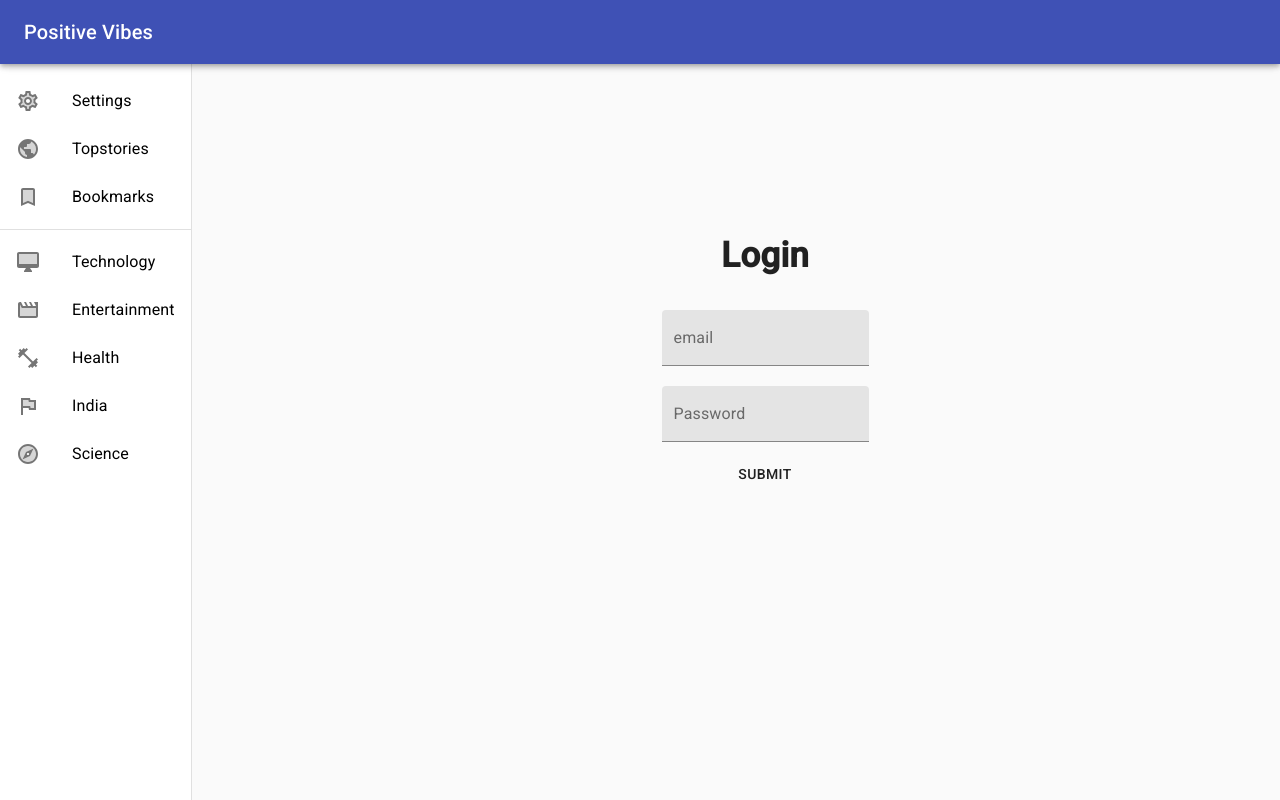
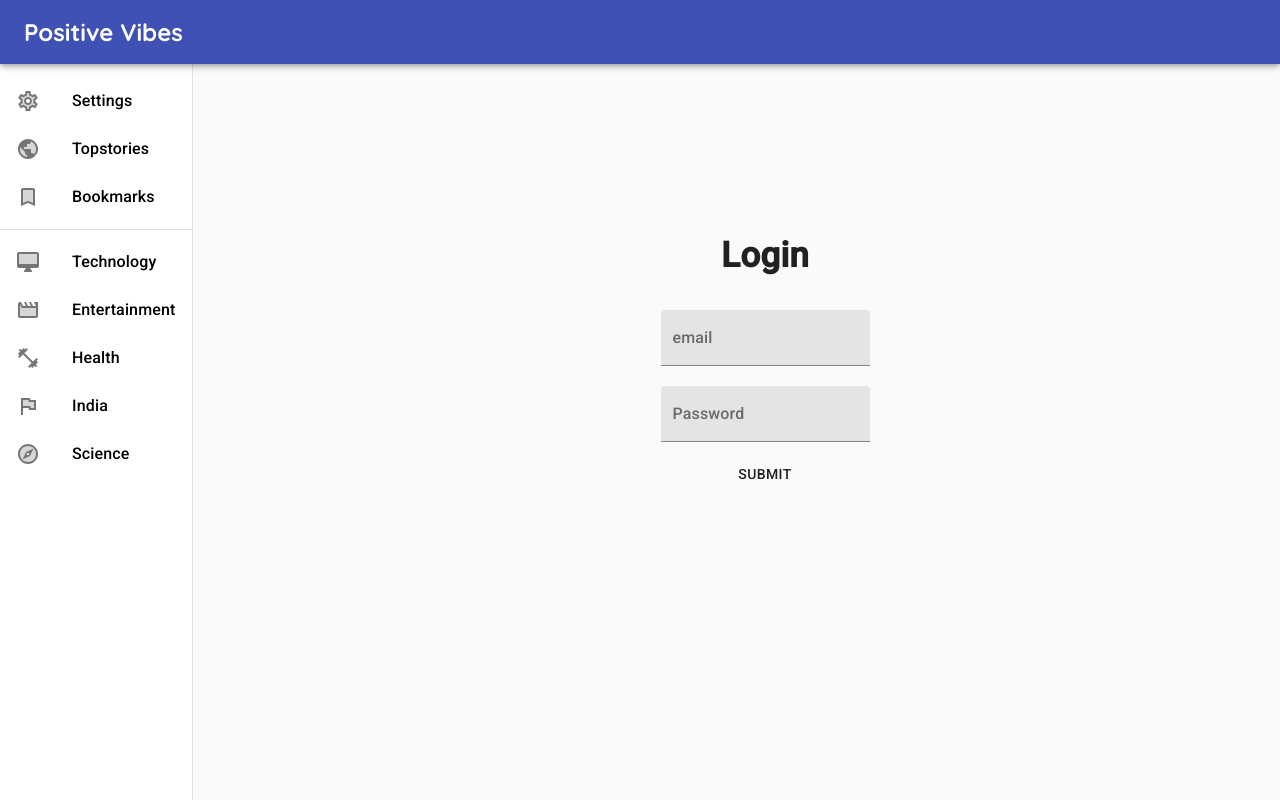
Before and after one commit to ujjwal-kr/positive-vibes, a React (Create React App) app: page /login in a window 1280 px wide. Built offline with nearby package versions, Linux system fonts and the light colour scheme.

Commit message:
changed some fints

```diff
--- a/src/Components/newsItem.jsx
+++ b/src/Components/newsItem.jsx
@@ -50,3 +50,9 @@ export const DesktopButton = styled.div`
         display: none;
     }
 `
+
+export const MobileCenter = styled.div`
+    @media (max-width: 800px) {
+        text-align: center;
+    }
+`
--- a/src/News/home.jsx
+++ b/src/News/home.jsx
@@ -15,7 +15,7 @@ import ListItemIcon from '@material-ui/core/ListItemIcon';
 import ListItemText from '@material-ui/core/ListItemText';
 import { FlagTwoTone, MovieTwoTone, DesktopMacTwoTone, FitnessCenterTwoTone, ExploreTwoTone, BookmarkTwoTone, PublicTwoTone, SettingsTwoTone } from '@material-ui/icons';
 import { Switch, Route, Link } from 'react-router-dom';
-
+import '../fonts.css';
 import Redirect from './redirect';
 import NewsItemComponent from './news';
 import NewsId from './newsId';
@@ -89,8 +89,8 @@ export default function HomeComponent() {
           [classes.appBarShift]: open,
         })}
       >
-        <Toolbar>
-          <Typography variant="h6" noWrap className={classes.title} >
+        <Toolbar className="logo">
+          <Typography variant="h5" noWrap className="logo" >
             Positive Vibes
           </Typography>
           {/* <span>
--- a/src/News/news.jsx
+++ b/src/News/news.jsx
@@ -4,8 +4,9 @@ import URL from '../url';
 import { Redirect, Link } from 'react-router-dom';
 
 import { Button, Grid, TextField } from '@material-ui/core';
-import { Wrapper, Item, Date, MobileButton, DesktopButton } from '../Components/newsItem';
+import { Wrapper, Item, Date, MobileButton, DesktopButton, MobileCenter } from '../Components/newsItem';
 import { Alert, Skeleton } from '@material-ui/lab';
+import '../fonts.css';
 
 class NewsItemComponent extends React.Component {
 
@@ -94,13 +95,15 @@ class NewsItemComponent extends React.Component {
             welcome = <LoginMessage />
         }
         return (
-            <Wrapper>
+            <Wrapper className="roboto">
+                <MobileCenter>
                     {this.state.user ?
                         <form onSubmit={this.search} noValidate autoComplete="off">
-                        <TextField onChange={this.handleSearch} label="Search" variant="outlined" />
+                            <TextField style={{width: 80+'%'}} onChange={this.handleSearch} label="Search" variant="outlined" />
                         </form>
                         : null
                     }
+                </MobileCenter>
                 <br />
                 {welcome} <br />
                 {items}
--- /dev/null
+++ b/src/fonts.css
@@ -0,0 +1,17 @@
+@import url('https://fonts.googleapis.com/css2?family=Quicksand:wght@700&display=swap');
+@import url('https://fonts.googleapis.com/css2?family=Dosis:wght@600&display=swap');
+@import url('https://fonts.googleapis.com/css2?family=Roboto:wght@500&display=swap');
+
+
+.logo{
+    font-family: 'Quicksand', sans-serif !important;
+    flex-grow: 1;
+}
+
+.news {
+    font-family: 'Dosis', sans-serif;
+}
+
+.roboto {
+    font-family: 'Roboto', sans-serif;
+}
--- a/src/index.css
+++ /dev/null
@@ -1,5 +0,0 @@
-@import url('https://fonts.googleapis.com/css2?family=Roboto:wght@400;500&display=swap');
-
-.roboto {
-    font-family: 'Roboto', sans-serif !important;
-}
--- a/src/index.jsx
+++ b/src/index.jsx
@@ -1,12 +1,11 @@
 import React from 'react';
 import ReactDOM from 'react-dom';
 import App from './App';
-import './index.css';
 import { BrowserRouter} from 'react-router-dom';
 
 ReactDOM.render(
   <BrowserRouter>
-    <App className = "roboto"/>
+    <App/>
   </BrowserRouter>,
   document.getElementById('root')
 );
--- a/src/url.jsx
+++ b/src/url.jsx
@@ -1,3 +1,3 @@
-// const URL = 'http://localhost:4000/';
-const URL = 'https://positive-vibes-server.herokuapp.com/';
+const URL = 'http://localhost:4000/';
+// const URL = 'https://positive-vibes-server.herokuapp.com/';
 export default URL;
```
Lines whose indentation alone changed are shown as unchanged.
